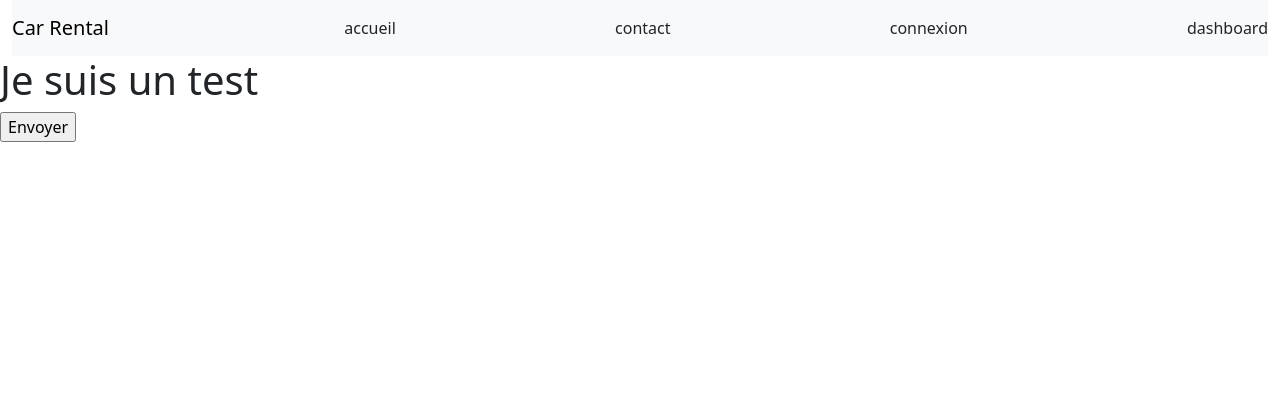
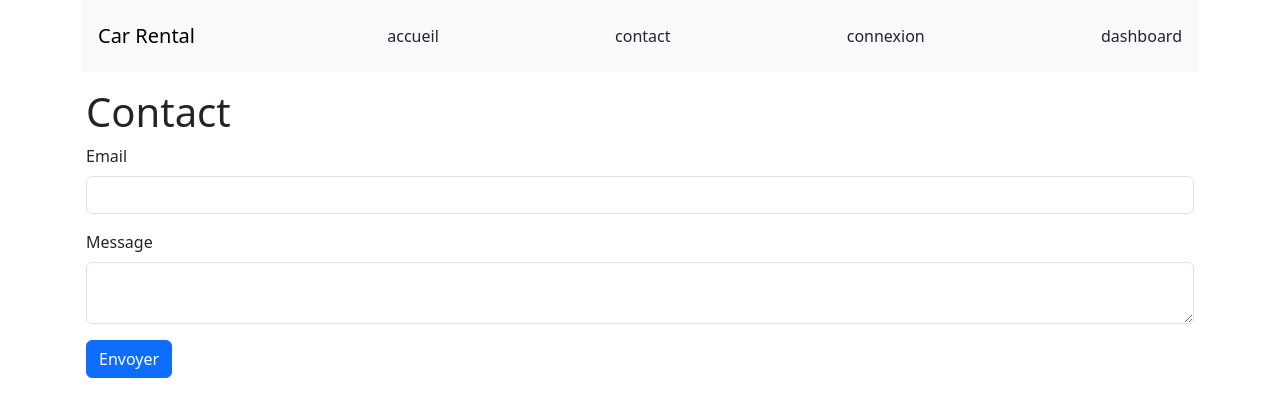
Before and after one commit to Edjek/car_location, a PHP site: page /contact in a window 1280 px wide. Shown: the top 417 px of the page. Run offline with PHP 8.4, Linux system fonts and the light colour scheme.

Commit message:
clean code

```diff
--- a/templates/admin/base.php
+++ b/templates/admin/base.php
@@ -18,8 +18,8 @@ $session = new Session();
 </head>
 
 <body>
-    <header class="container-fluid">
-        <nav class="navbar navbar-light bg-light">
+    <header class="container">
+        <nav class="navbar navbar-light bg-light p-3">
             <a class="navbar-brand" href="#">Car Rental</a>
             <a class="nav-link" href="<?= SITE_NAME; ?>/">accueil</a>
             <a class="nav-link" href="<?= SITE_NAME; ?>/contact">contact</a>
@@ -28,7 +28,7 @@ $session = new Session();
         </nav>
     </header>
 
-    <main>
+    <main class="container p-3">
         <?= $session->displayFlashMessage(); ?>
         <?= $content; ?>
     </main>
--- a/templates/front/base.php
+++ b/templates/front/base.php
@@ -18,8 +18,8 @@ $session = new Session();
 </head>
 
 <body>
-    <header class="container-fluid">
-        <nav class="navbar navbar-light bg-light">
+    <header class="container ">
+        <nav class="navbar navbar-light bg-light p-3">
             <a class="navbar-brand" href="#">Car Rental</a>
             <a class="nav-link" href="<?= SITE_NAME; ?>/">accueil</a>
             <a class="nav-link" href="<?= SITE_NAME; ?>/contact">contact</a>
@@ -28,7 +28,7 @@ $session = new Session();
         </nav>
     </header>
 
-    <main>
+    <main class="container p-3">
         <?= $session->displayFlashMessage(); ?>
         <?= $content; ?>
     </main>
--- a/templates/front/contact.php
+++ b/templates/front/contact.php
@@ -1,6 +1,17 @@
 <section>
-    <h1>Je suis un test</h1>
-    <form action="" method="">
-        <input type="submit" value="Envoyer">
-    </form>
+    <h1>Contact</h1>
+
+    <div class="w-7 m-auto">
+        <form action="<?= SITE_NAME; ?>/connection/soumettre" method="post">
+            <div class="mb-3">
+                <label class="form-label" for="email">Email</label>
+                <input class="form-control" type="email" id="email" name="email">
+            </div>
+            <div class="mb-3">
+                <label class="form-label" for="message">Message</label>
+                <textarea id="message" name="" class="form-control"></textarea>
+            </div>
+            <input type="submit" class="btn btn-primary" value="Envoyer">
+        </form>
+    </div>
 </section>
```
